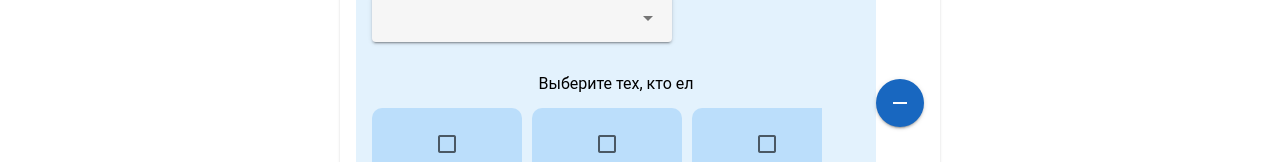
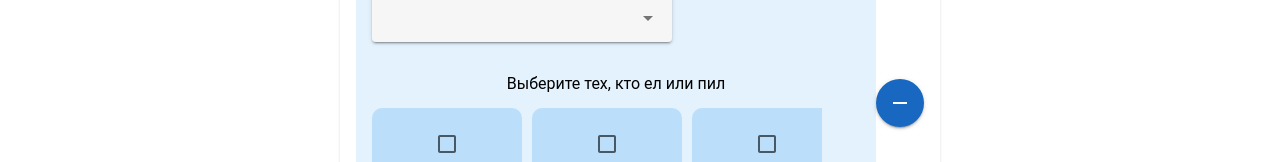
Before and after one commit to tropswhy/split-the-bill, a Vue app: page /products in a window 1280 px wide. Shown: the part 374-536 px from the top of the page. Built offline with nearby package versions, Linux system fonts and the light colour scheme.

Commit message:
little change

```diff
--- a/src/components/Products.vue
+++ b/src/components/Products.vue
@@ -94,7 +94,7 @@ const selectHandler = (selected, prodId) => {
                                         (value) =>
                                             selectHandler(value, product.id)"
                                 />
-                            <p class="text-center">Выберите тех, кто ел</p>
+                            <p class="text-center">Выберите тех, кто ел или пил</p>
                             <v-layout
                                 class="overflow-x-auto layout"
                                 d-flex
```
